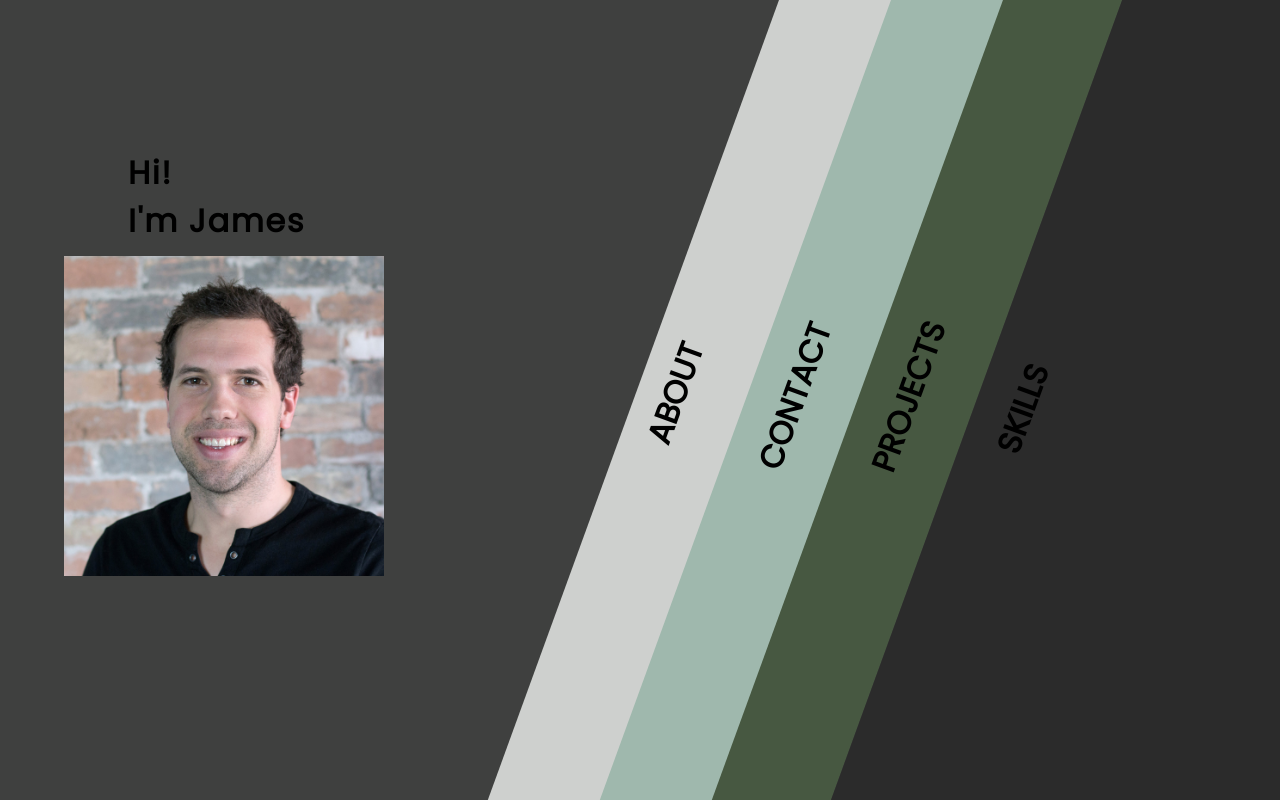
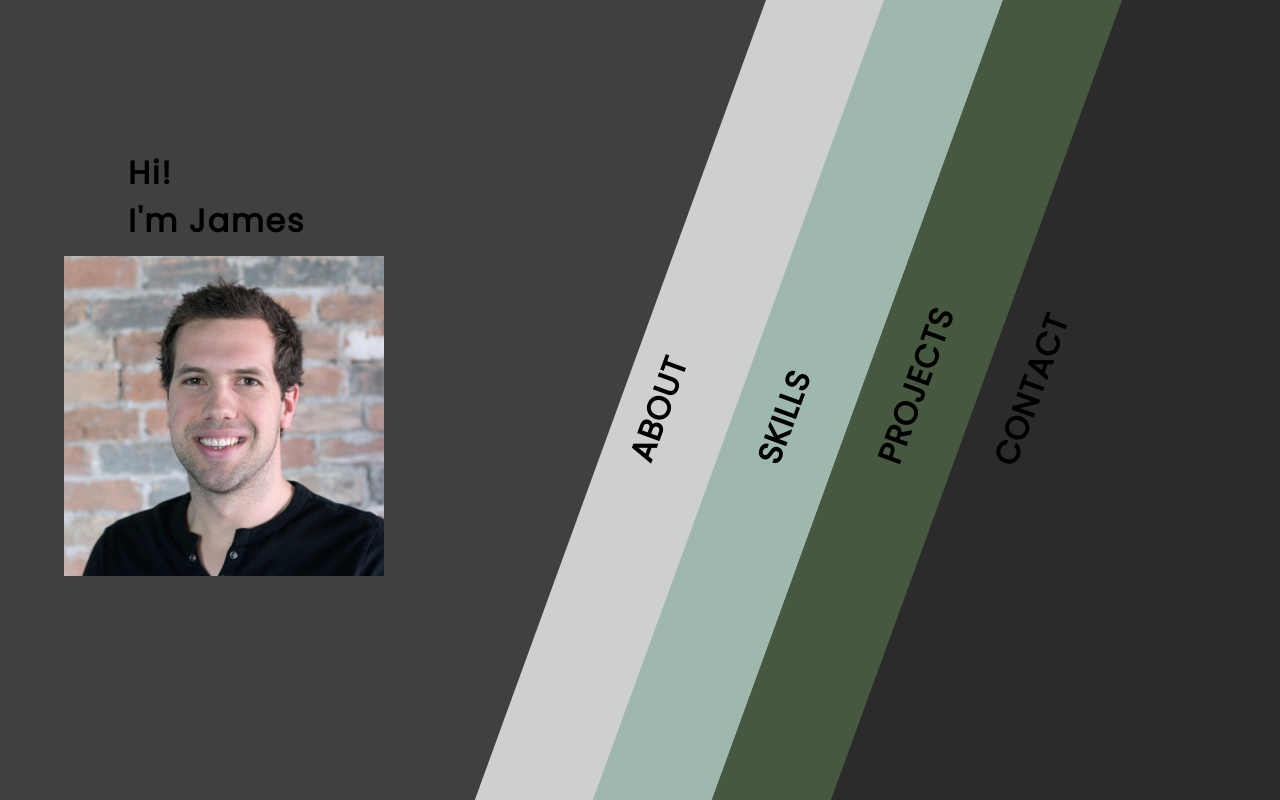
Before and after one commit to jcpage02/portfolio, a React (Create React App) app: page / in a window 1280 px wide. Built offline with nearby package versions, Linux system fonts and the light colour scheme.

Commit message:
styling for home fixed.  slide styling good.  added settimeout for componentdidmount on App

```diff
--- a/src/App.jsx
+++ b/src/App.jsx
@@ -1,6 +1,6 @@
 import React, { Component } from "react";
 import "./App.scss";
-import me from './me.jpg'
+import me from "./me.jpg";
 
 import About from "./components/About";
 import Contact from "./components/Contact";
@@ -9,47 +9,48 @@ import Skills from "./components/Skills";
 
 class App extends Component {
   state = {
-    toggleAboutSlide: false,
-    toggleContactSlide: false,
-    toggleProjectsSlide: false,
-    toggleSkillsSlide: false
+    toggleAboutSlide: "",
+    toggleContactSlide: "",
+    toggleProjectsSlide: "",
+    toggleSkillsSlide: "",
+    toggleAboutExpand: "",
+    toggleContactExpand: "",
+    toggleProjectsExpand: "",
+    toggleSkillsExpand: ""
   };
-  toggleAboutSlide = () => {
-    this.setState({ toggleAboutSlide: !this.state.toggleAboutSlide });
+
+  componentDidMount() {
+    setTimeout(() => {
+      this.setState({
+        toggleAboutSlide: false,
+        toggleContactSlide: false,
+        toggleProjectsSlide: false,
+        toggleSkillsSlide: false,
+        toggleAboutExpand: false,
+        toggleContactExpand: false,
+        toggleProjectsExpand: false,
+        toggleSkillsExpand: false
+      });
+    }, 500);
+  }
+
+  toggleState = prop => {
+    this.setState({ [prop]: !this.state[prop] });
   };
-  toggleContactSlide = () => {
-    this.setState({
-      toggleContactSlide: !this.state.toggleContactSlide
-    });
-  };
-  toggleProjectsSlide = () => {
-    this.setState({
-      toggleProjectsSlide: !this.state.toggleProjectsSlide
-    });
-  };
-  toggleSkillsSlide = () => {
-    this.setState({
-      toggleSkillsSlide: !this.state.toggleSkillsSlide
-    });
-  };
+
   render() {
     return (
       <div className="App">
-        <h1>Hi!<br/>I'm James</h1>
-        <img src={me} alt=""/>
-        <About appState={this.state} toggleAboutSlide={this.toggleAboutSlide} />
-        <Contact
-          appState={this.state}
-          toggleContactSlide={this.toggleContactSlide}
-        />
-        <Projects
-          appState={this.state}
-          toggleProjectsSlide={this.toggleProjectsSlide}
-        />
-        <Skills
-          appState={this.state}
-          toggleSkillsSlide={this.toggleSkillsSlide}
-        />
+        <h1>
+          Hi!
+          <br />
+          I'm James
+        </h1>
+        <img src={me} alt="" />
+        <About appState={this.state} toggleState={this.toggleState} />
+        <Skills appState={this.state} toggleState={this.toggleState} />
+        <Projects appState={this.state} toggleState={this.toggleState} />
+        <Contact appState={this.state} toggleState={this.toggleState} />
       </div>
     );
   }
--- a/src/App.scss
+++ b/src/App.scss
@@ -1,4 +1,4 @@
-@import './Style.scss';
+@import "./Style.scss";
 
 .App {
   display: flex;
@@ -9,18 +9,23 @@
   background-color: $colorBg;
   overflow: hidden;
   font-family: $font;
+  letter-spacing: 0.05em;
 }
 .App h1 {
   position: absolute;
   top: 4em;
   left: 4em;
-  letter-spacing: .05em;
+  letter-spacing: 0.05em;
 }
 .App img {
   position: absolute;
   top: 16em;
   left: 4em;
-  letter-spacing: .05em;
+  letter-spacing: 0.05em;
   font-family: $font;
   height: 20em;
 }
+
+html {
+  background-color: black;
+}
--- a/src/components/About.jsx
+++ b/src/components/About.jsx
@@ -1,18 +1,35 @@
-import React, { Component } from 'react'
-import './About.scss'
+import React, { Component } from "react";
+import "./About.scss";
 
 export default class About extends Component {
-    state = {
-
-    }
+  state = {};
   render() {
-    const {toggleAboutSlide} = this.props.appState
-    const aboutSlide = toggleAboutSlide ? 'about-slide' : 'about'
+    const { toggleAboutSlide } = this.props.appState;
+    const aboutSlide =
+      toggleAboutSlide === ""
+        ? "about-none"
+        : toggleAboutSlide
+        ? "about-slide"
+        : "about";
+    const aboutMore = toggleAboutSlide ? "about-more" : "about-more-none";
 
     return (
-      <div className={aboutSlide} onClick={() => this.props.toggleAboutSlide()}>
+      <div
+        className={aboutSlide}
+        onClick={() => this.props.toggleState("toggleAboutSlide")}
+      >
         <h5>ABOUT</h5>
+        <div className={aboutMore}>
+          <h3>Hi, my name is James Page</h3>
+          <p>
+            I am currently transitioning into a career in full stack software
+            engineering. I have always been fascinated with designing and create
+            something new. I also enjoy finding the best way to solve problems.
+            I am organized and pay close attention to details.
+          </p>
+          <button>Learn More</button>
+        </div>
       </div>
-    )
+    );
   }
 }
--- a/src/components/About.scss
+++ b/src/components/About.scss
@@ -1,5 +1,8 @@
 @import "../Style.scss";
 
+.about-none {
+    display: none;
+}
 .about {
   display: flex;
   justify-content: flex-start;
@@ -7,12 +10,15 @@
   box-sizing: border-box;
   height: 150%;
   width: 7em;
+  margin-right: 0.4em;
   transform: rotate(20deg);
   background-color: $colorOne;
   transition: all 1s;
+  overflow: hidden;
 }
 .about:hover {
-  box-shadow: 0px 0px 60px rgb(19, 19, 19);
+  box-shadow: 0px 0px 60px black;
+//   background-color: rgb(228, 228, 228);
 }
 .about-slide {
   display: flex;
@@ -26,14 +32,47 @@
   transition: all 1s;
 }
 .about-slide:hover {
-  box-shadow: 0px 0px 60px rgb(39, 39, 39);
+  box-shadow: 0px 0px 60px black;
 }
 
-.about h5,
-.about-slide h5 {
+.about > h5 {
   transform: rotate(-90deg);
   font-size: 2em;
-  margin-left: -.5em;
+  margin-left: -0.5em;
   margin-bottom: 0;
-  margin-top: -0;
+  margin-top: 1em;
+  transition: all 1s;
 }
+.about-slide > h5 {
+  transform: rotate(-90deg);
+  font-size: 2em;
+  margin-left: -0.5em;
+  margin-bottom: 0;
+  margin-top: -10em;
+  transition: all 1s;
+}
+
+.about-more-none {
+  position: absolute;
+  left: 6em;
+  width: 30em;
+  margin-left: 4em;
+  transform: rotate(-20deg);
+  visibility: hidden;
+  transition: all 1s;
+}
+.about-more {
+  position: absolute;
+  left: 6em;
+  width: 30em;
+  margin-left: -0em;
+  transform: rotate(-20deg);
+  transition: all 2s;
+}
+.about-more-none button, .about-more button  {
+  border: none;
+  height: 2em;
+  background-color: $colorTwo;
+  box-shadow: 1px 2px 5px $colorBg;
+  border-radius: 2px;
+}
--- a/src/components/Contact.jsx
+++ b/src/components/Contact.jsx
@@ -1,17 +1,37 @@
-import React, { Component } from 'react'
-import './Contact.scss'
+import React, { Component } from "react";
+import "./Contact.scss";
 
 export default class Contact extends Component {
-  state = {
+  state = {};
+  render() {
+    const { toggleContactSlide } = this.props.appState;
+    const contactSlide =
+      toggleContactSlide === ""
+        ? "contact-none"
+        : toggleContactSlide
+        ? "contact-slide"
+        : "contact";
+    const contactMore = toggleContactSlide
+      ? "contact-more"
+      : "contact-more-none";
 
-  }
-  render() {
-    const {toggleContactSlide} = this.props.appState
-    const contactSlide = toggleContactSlide ? 'contact-slide' : 'contact'
     return (
-      <div className={contactSlide} onClick={() => this.props.toggleContactSlide()}>
+      <div
+        className={contactSlide}
+        onClick={() => this.props.toggleState("toggleContactSlide")}
+      >
         <h5>CONTACT</h5>
+        <div className={contactMore}>
+          <h3>Hi, my name is James Page</h3>
+          <p>
+            I am currently transitioning into a career in full stack software
+            engineering. I have always been fascinated with designing and create
+            something new. I also enjoy finding the best way to solve problems.
+            I am organized and pay close attention to details.
+          </p>
+          <button>Learn More</button>
+        </div>
       </div>
-    )
+    );
   }
 }
--- a/src/components/Contact.scss
+++ b/src/components/Contact.scss
@@ -1,18 +1,23 @@
 @import "../Style.scss";
 
+.contact-none {
+    display: none;
+}
 .contact {
   display: flex;
   justify-content: flex-start;
   align-items: center;
   box-sizing: border-box;
   height: 150%;
-  width: 7em;
+  width: 30em;
+  margin-right: -12em;
   transform: rotate(20deg);
-  background-color: $colorTwo;
+  background-color: $colorFour;
   transition: all 1s;
 }
 .contact:hover {
   box-shadow: 0px 0px 60px rgb(39, 39, 39);
+  background-color: #333333;
 }
 .contact-slide {
   display: flex;
@@ -20,20 +25,56 @@
   align-items: center;
   box-sizing: border-box;
   height: 150%;
-  width: 40em;
+  width: 50em;
+  margin-right: -10em;
   transform: rotate(20deg);
-  background-color: $colorTwo;
+  background-color: $colorFour;
   transition: all 1s;
 }
 .contact-slide:hover {
   box-shadow: 0px 0px 60px rgb(39, 39, 39);
 }
 
-.contact h5,
-.contact-slide h5 {
+.contact > h5 {
   transform: rotate(-90deg);
   font-size: 2em;
   margin-left: -1em;
   margin-bottom: 0;
-  margin-top: -0;
+  margin-top: 3.7em;
+  transition: all 1s;
 }
+.contact-slide > h5 {
+  transform: rotate(-90deg);
+  font-size: 2em;
+  margin-left: 0;
+  margin-bottom: 0;
+  margin-top: -7em;
+  transition: all 1s;
+}
+
+.contact-more-none {
+  position: absolute;
+  left: 6em;
+  width: 30em;
+  margin-left: 15em;
+  transform: rotate(-20deg);
+  visibility: hidden;
+  transition: all 1s;
+}
+.contact-more {
+  position: absolute;
+  left: 6em;
+  width: 30em;
+  margin-left: -0em;
+  transform: rotate(-20deg);
+  transition: all 2s;
+}
+.contact-more-none button,
+.contact-more button {
+  border: none;
+  height: 2em;
+  background-color: $colorThree;
+  color: white;
+  box-shadow: 1px 2px 5px $colorBg;
+  border-radius: 2px;
+}
--- a/src/components/Projects.jsx
+++ b/src/components/Projects.jsx
@@ -1,17 +1,37 @@
-import React, { Component } from 'react'
-import './Projects.scss'
+import React, { Component } from "react";
+import "./Projects.scss";
 
 export default class Projects extends Component {
-  state = {
+  state = {};
+  render() {
+    const { toggleProjectsSlide } = this.props.appState;
+    const projectsSlide =
+      toggleProjectsSlide === ""
+        ? "projects-none"
+        : toggleProjectsSlide
+        ? "projects-slide"
+        : "projects";
+    const projectsMore = toggleProjectsSlide
+      ? "projects-more"
+      : "projects-more-none";
 
-  }
-  render() {
-    const {toggleProjectsSlide} = this.props.appState
-    const projectsSlide = toggleProjectsSlide ? 'projects-slide' : 'projects'
     return (
-      <div className={projectsSlide} onClick={() => this.props.toggleProjectsSlide()}>
+      <div
+        className={projectsSlide}
+        onClick={() => this.props.toggleState("toggleProjectsSlide")}
+      >
         <h5>PROJECTS</h5>
+        <div className={projectsMore}>
+          <h3>Hi, my name is James Page</h3>
+          <p>
+            I am currently transitioning into a career in full stack software
+            engineering. I have always been fascinated with designing and create
+            something new. I also enjoy finding the best way to solve problems.
+            I am organized and pay close attention to details.
+          </p>
+          <button>Learn More</button>
+        </div>
       </div>
-    )
+    );
   }
 }
--- a/src/components/Projects.scss
+++ b/src/components/Projects.scss
@@ -1,5 +1,8 @@
 @import "../Style.scss";
 
+.projects-none {
+    display: none;
+}
 .projects {
   display: flex;
   justify-content: flex-start;
@@ -14,6 +17,7 @@
 }
 .projects:hover {
   box-shadow: 0px 0px 60px rgb(29, 29, 29);
+  background-color: #52664b;
 }
 .projects-slide {
   display: flex;
@@ -30,11 +34,45 @@
   box-shadow: 0px 0px 60px rgb(39, 39, 39);
 }
 
-.projects h5,
-.projects-slide h5 {
+.projects > h5 {
   transform: rotate(-90deg);
   font-size: 2em;
   margin-left: -1em;
   margin-bottom: 0;
-  margin-top: -0;
+  margin-top: -.8em;
+  transition: all 1s;
 }
+.projects-slide > h5 {
+  transform: rotate(-90deg);
+  font-size: 2em;
+  margin-left: -0.5em;
+  margin-bottom: 0;
+  margin-top: -10em;
+  transition: all 1s;
+}
+
+.projects-more-none {
+  position: absolute;
+  left: 6em;
+  width: 30em;
+  margin-left: 4em;
+  transform: rotate(-20deg);
+  visibility: hidden;
+  transition: all 1s;
+}
+.projects-more {
+  position: absolute;
+  left: 6em;
+  width: 30em;
+  margin-left: -0em;
+  transform: rotate(-20deg);
+  transition: all 2s;
+}
+.projects-more-none button,
+.projects-more button {
+  border: none;
+  height: 2em;
+  background-color: $colorOne;
+  box-shadow: 1px 2px 5px $colorBg;
+  border-radius: 2px;
+}
--- a/src/components/Skills.jsx
+++ b/src/components/Skills.jsx
@@ -4,14 +4,31 @@ import "./Skills.scss";
 export default class Skills extends Component {
   state = {};
   render() {
-    const { toggleSkillsSlide } = this.props.appState;
-    const skillsSlide = toggleSkillsSlide ? "skills-slide" : "skills";
+    const { toggleSkillsSlide, mounted } = this.props.appState;
+    const skillsSlide =
+      toggleSkillsSlide === ""
+        ? "skills-none"
+        : toggleSkillsSlide
+        ? "skills-slide"
+        : "skills";
+    const skillsMore = toggleSkillsSlide ? "skills-more" : "skills-more-none";
+
     return (
       <div
         className={skillsSlide}
-        onClick={() => this.props.toggleSkillsSlide()}
+        onClick={() => this.props.toggleState("toggleSkillsSlide")}
       >
         <h5>SKILLS</h5>
+        <div className={skillsMore}>
+          <h3>Hi, my name is James Page</h3>
+          <p>
+            I am currently transitioning into a career in full stack software
+            engineering. I have always been fascinated with designing and create
+            something new. I also enjoy finding the best way to solve problems.
+            I am organized and pay close attention to details.
+          </p>
+          <button>Learn More</button>
+        </div>
       </div>
     );
   }
--- a/src/components/Skills.scss
+++ b/src/components/Skills.scss
@@ -1,19 +1,23 @@
 @import "../Style.scss";
 
+.skills-none {
+  display: none;
+}
 .skills {
   display: flex;
   justify-content: flex-start;
   align-items: center;
   box-sizing: border-box;
   height: 150%;
-  width: 30em;
-  margin-right: -12em;
+  width: 7em;
+  margin-right: 0.4em;
   transform: rotate(20deg);
-  background-color: $colorFour;
+  background-color: $colorTwo;
   transition: all 1s;
 }
 .skills:hover {
   box-shadow: 0px 0px 60px rgb(39, 39, 39);
+  background-color: rgb(178, 206, 194);
 }
 .skills-slide {
   display: flex;
@@ -21,21 +25,55 @@
   align-items: center;
   box-sizing: border-box;
   height: 150%;
-  width: 50em;
-  margin-right: -10em;
+  width: 40em;
   transform: rotate(20deg);
-  background-color: $colorFour;
+  background-color: $colorTwo;
   transition: all 1s;
 }
 .skills-slide:hover {
   box-shadow: 0px 0px 60px rgb(39, 39, 39);
 }
 
-.skills h5,
-.skills-slide h5 {
+.skills > h5 {
   transform: rotate(-90deg);
   font-size: 2em;
-  margin-left: 0em;
+  margin-left: 0;
   margin-bottom: 0;
-  margin-top: 5em;
+  margin-top: 1.3em;
+  transition: all 1s;
 }
+.skills-slide > h5 {
+  transform: rotate(-90deg);
+  font-size: 2em;
+  margin-left: -0.5em;
+  margin-bottom: 0;
+  margin-top: -10em;
+  transition: all 1s;
+}
+
+.skills-more-none {
+  position: absolute;
+  left: 6em;
+  width: 30em;
+  margin-left: 4em;
+  transform: rotate(-20deg);
+  visibility: hidden;
+  transition: all 1s;
+}
+.skills-more {
+  position: absolute;
+  left: 6em;
+  width: 30em;
+  margin-left: -0em;
+  transform: rotate(-20deg);
+  transition: all 2s;
+}
+.skills-more-none button,
+.skills-more button {
+  border: none;
+  height: 2em;
+  background-color: $colorThree;
+  color: white;
+  box-shadow: 1px 2px 5px $colorBg;
+  border-radius: 2px;
+}
```
